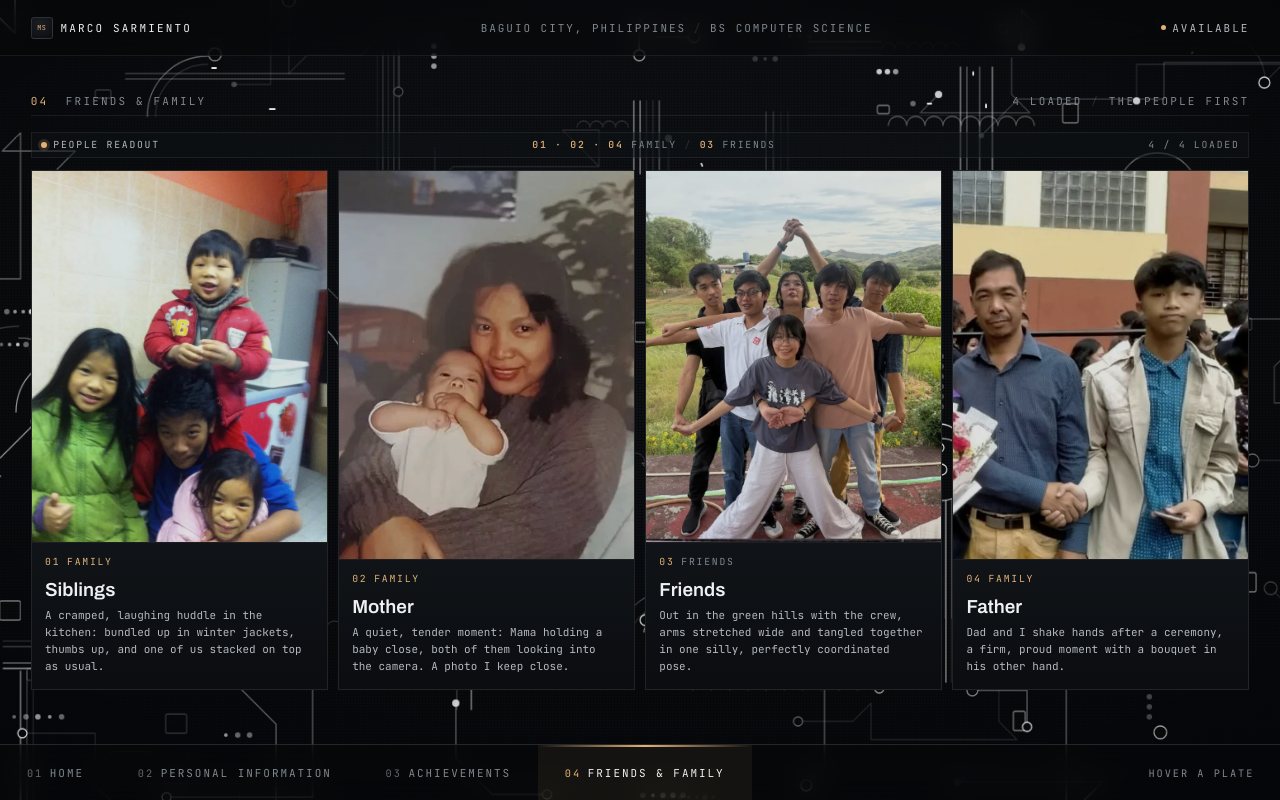
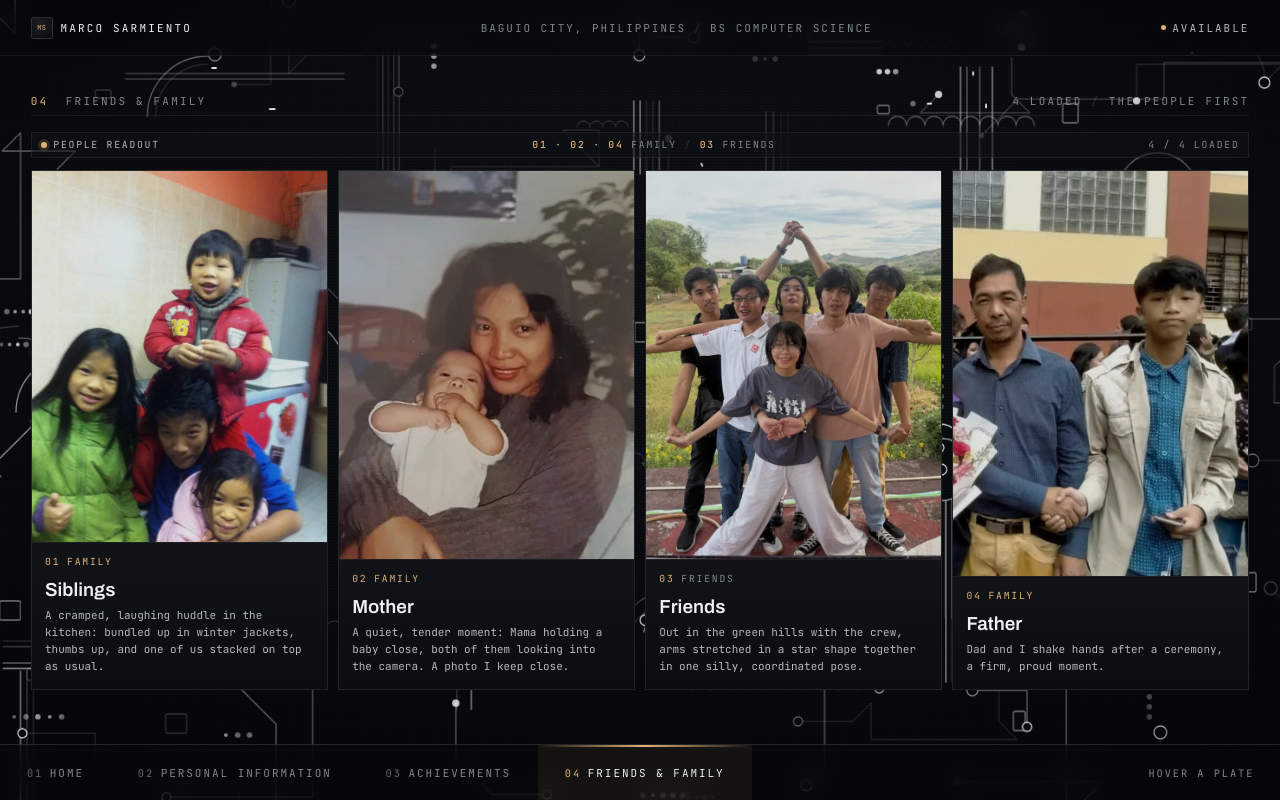
Before and after one commit to MistaEmStoned/Porta, a plain HTML site: page friends-family.html in a window 1280 px wide. Drawn offline with Linux system fonts and the light colour scheme.

Commit message:
Refine kin descriptions in friends-family.html
Updated descriptions for Friends and Family sections to enhance clarity.

```diff
--- a/friends-family.html
+++ b/friends-family.html
@@ -82,7 +82,7 @@
             <div class="card-body">
               <p class="card-tag"><span class="no">03</span><span class="grp">Friends</span></p>
               <h2 class="card-title" id="kin-3">Friends</h2>
-              <p class="kin-desc">Out in the green hills with the crew, arms stretched wide and tangled together in one silly, perfectly coordinated pose.</p>
+              <p class="kin-desc">Out in the green hills with the crew, arms stretched in a star shape together in one silly, coordinated pose.</p>
             </div>
           </article>
           <article class="card kin-card" data-group="family" tabindex="0" aria-labelledby="kin-4" style="--i:3;--pos:50% 25%">
@@ -92,7 +92,7 @@
             <div class="card-body">
               <p class="card-tag"><span class="no">04</span><span class="grp">Family</span></p>
               <h2 class="card-title" id="kin-4">Father</h2>
-              <p class="kin-desc">Dad and I shake hands after a ceremony, a firm, proud moment with a bouquet in his other hand.</p>
+              <p class="kin-desc">Dad and I shake hands after a ceremony, a firm, proud moment.</p>
             </div>
           </article>
         </div>
```
